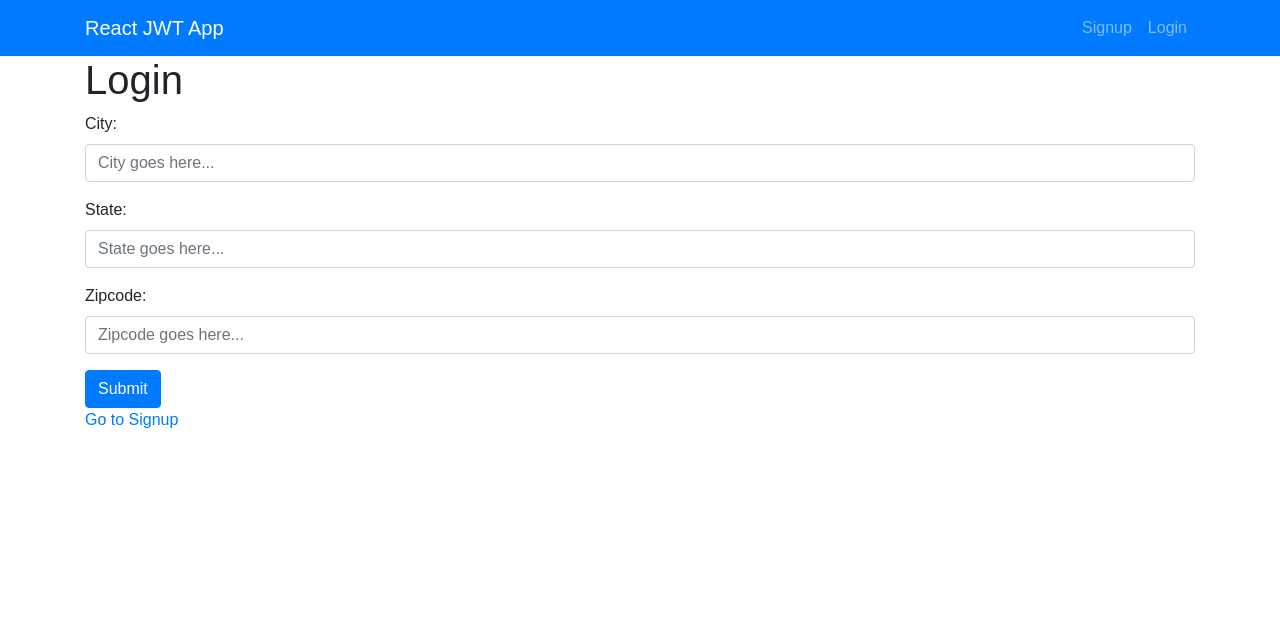
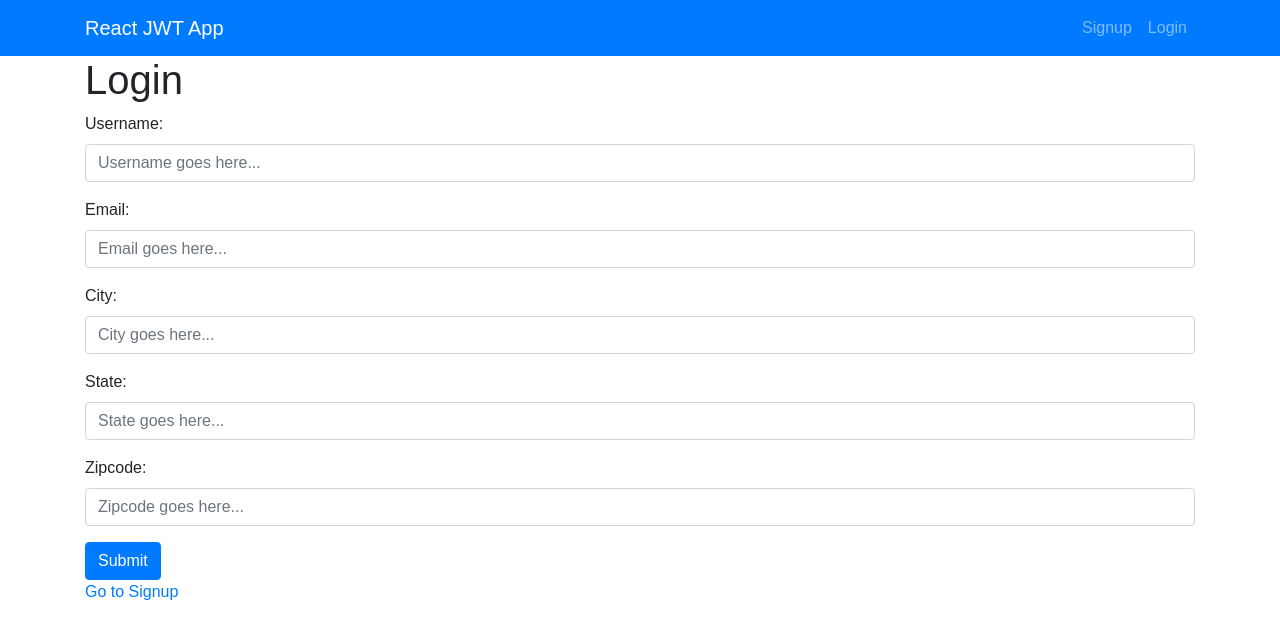
Before and after one commit to kcummings1/Fit-Conditions, a React (Create React App) app in the folder client/: page /login in a window 1280 px wide. Shown: the top 638 px of the page. Built offline with nearby package versions, Linux system fonts and the light colour scheme.

Commit message:
merged liz

```diff
--- a/client/src/pages/Login.js
+++ b/client/src/pages/Login.js
@@ -11,7 +11,7 @@ class Login extends Component {
   handleFormSubmit = event => {
     event.preventDefault();
 
-    this.Auth.login(this.state.city, this.state.state, this.state.zipcode)
+    this.Auth.login(this.state.username,this.state.email,this.state.city, this.state.state, this.state.zipcode)
       .then(res => {
         // once user is logged in
         // take them to their profile page
@@ -37,8 +37,18 @@ class Login extends Component {
       <div className="container">
         <h1>Login</h1>
         <form onSubmit={this.handleFormSubmit}>
-          {/* <div className="form-group">
-            <label htmlFor="email">Email address:</label>
+        <div className="form-group">
+            <label htmlFor="username">Username:</label>
+            <input className="form-control"
+                   placeholder="Username goes here..."
+                   name="username"
+                   type="text"
+                   id="username"
+                   autoComplete="username"
+                   onChange={this.handleChange}/>
+          </div>
+           <div className="form-group">
+            <label htmlFor="email">Email:</label>
             <input className="form-control"
                    placeholder="Email goes here..."
                    name="email"
@@ -46,8 +56,9 @@ class Login extends Component {
                    id="email"
                    autoComplete="email"
                    onChange={this.handleChange}/>
-          </div> */}
-          {/* <div className="form-group">
+          </div>
+
+           {/* <div className="form-group">
             <label htmlFor="pwd">Password:</label>
             <input className="form-control"
                    placeholder="Password goes here..."
@@ -56,7 +67,7 @@ class Login extends Component {
                    id="pwd"
                    autoComplete="current-password"
                    onChange={this.handleChange}/>
-          </div> */}
+          </div>  */}
           <div className="form-group">
             <label htmlFor="pwd">City:</label>
             <input className="form-control"
--- a/client/src/pages/Signup.js
+++ b/client/src/pages/Signup.js
@@ -48,7 +48,7 @@ class Signup extends Component {
                    onChange={this.handleChange}/>
           </div>
           <div className="form-group">
-            <label htmlFor="email">Email address:</label>
+            <label htmlFor="email">Email:</label>
             <input className="form-control"
                    placeholder="Email goes here..."
                    name="email"
```
